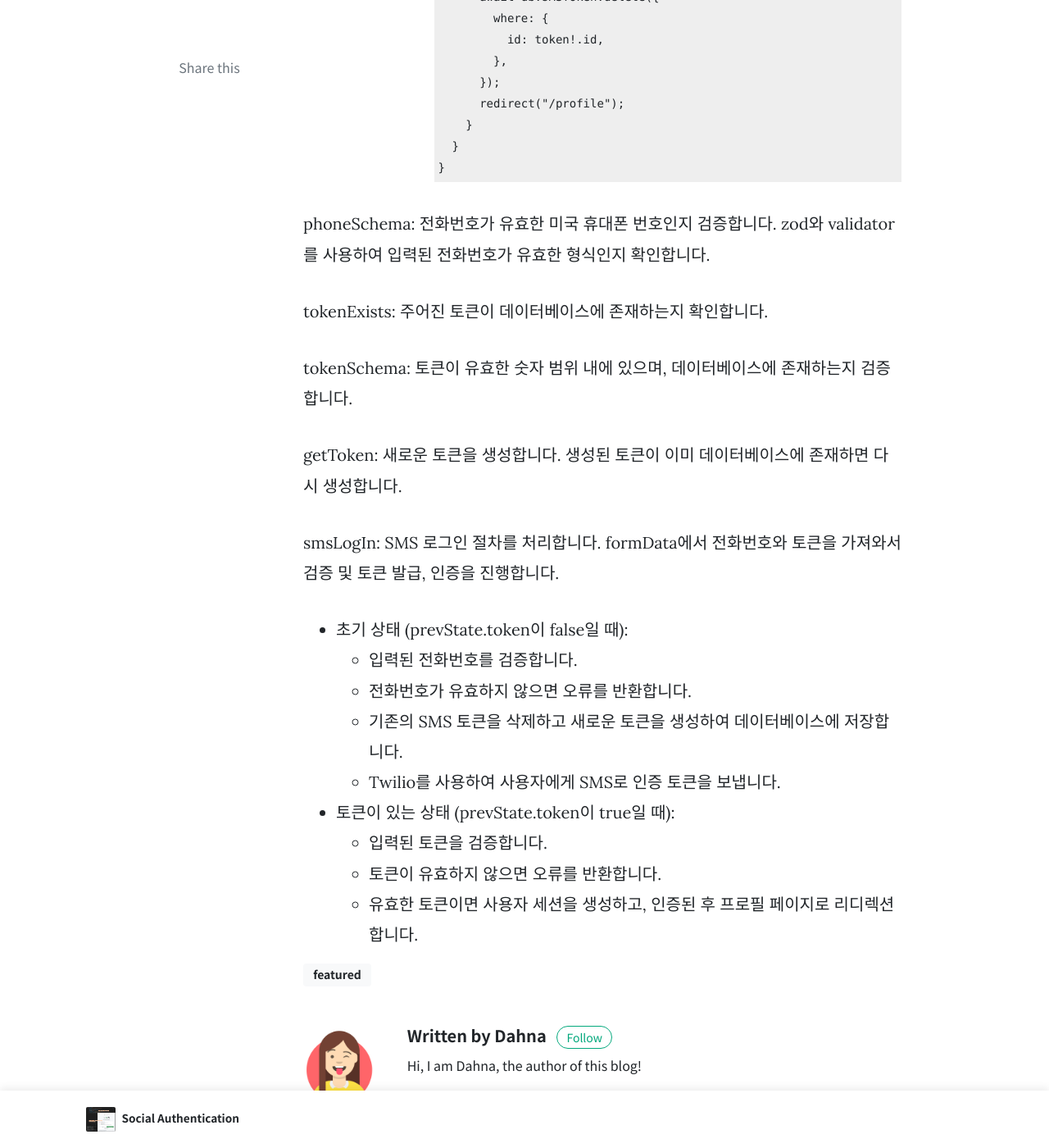
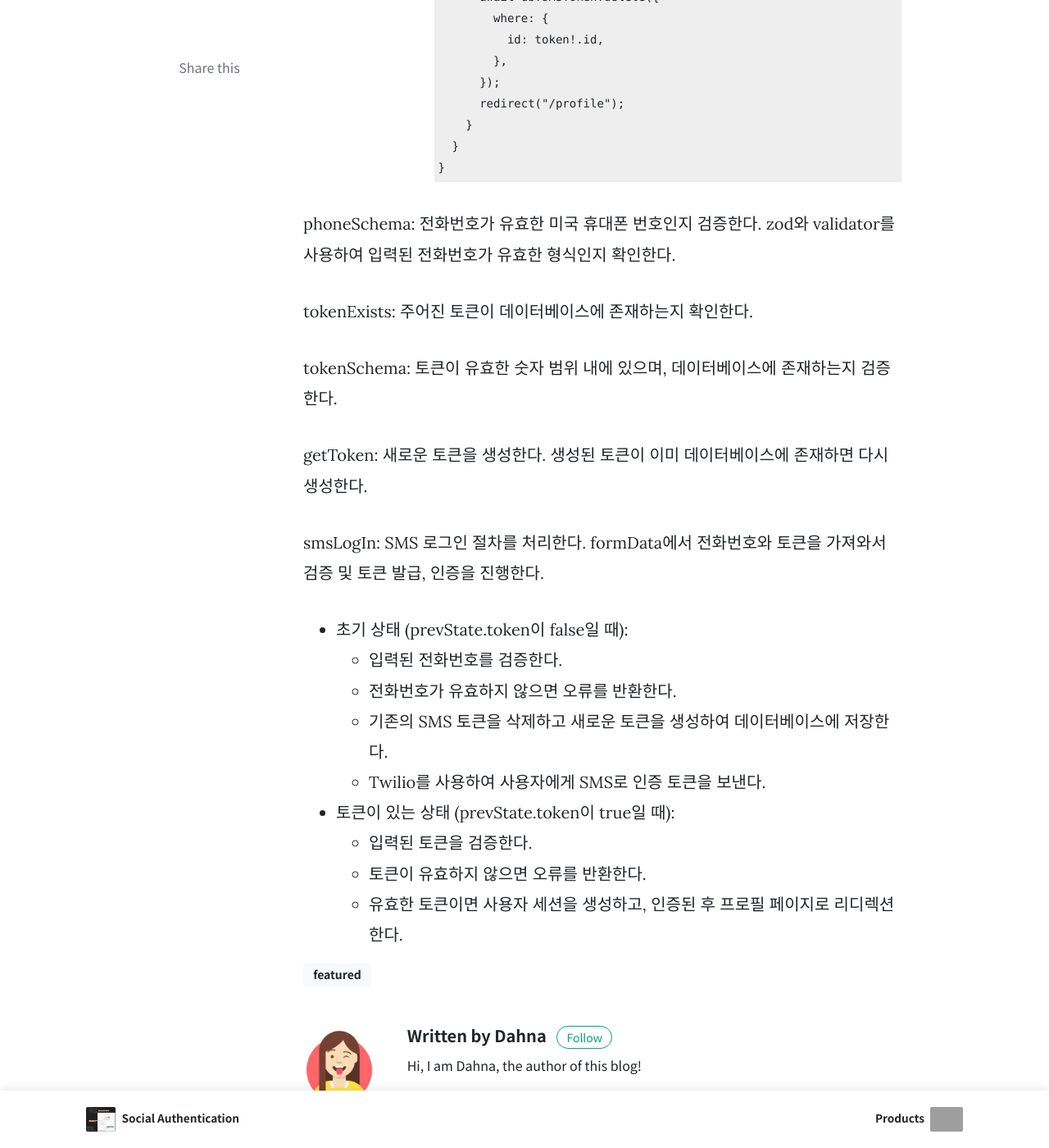
Before and after one commit to DahnaKim/NextGenWebDev, a Jekyll site: the page built from _posts/2024-07-02-SocialAuthentication.md, in a window 1280 px wide and 1400 px high, scrolled down 3913 px. Shown: the whole window at 82% size. Built offline with Jekyll 4.4.1, drawn with Linux system fonts in a browser that asks for light colours; nearby versions of some CDN libraries; comment, search, counter and statistics services are not loaded; grey boxes are pictures that could not be loaded.

Commit message:
0703 new post

````diff
--- a/_posts/2024-07-02-SocialAuthentication.md
+++ b/_posts/2024-07-02-SocialAuthentication.md
@@ -148,21 +148,21 @@
 }
 ```
 
-phoneSchema: 전화번호가 유효한 미국 휴대폰 번호인지 검증합니다. zod와 validator를 사용하여 입력된 전화번호가 유효한 형식인지 확인합니다.
+phoneSchema: 전화번호가 유효한 미국 휴대폰 번호인지 검증한다. zod와 validator를 사용하여 입력된 전화번호가 유효한 형식인지 확인한다.
 
-tokenExists: 주어진 토큰이 데이터베이스에 존재하는지 확인합니다.
+tokenExists: 주어진 토큰이 데이터베이스에 존재하는지 확인한다.
 
-tokenSchema: 토큰이 유효한 숫자 범위 내에 있으며, 데이터베이스에 존재하는지 검증합니다.
+tokenSchema: 토큰이 유효한 숫자 범위 내에 있으며, 데이터베이스에 존재하는지 검증한다.
 
-getToken: 새로운 토큰을 생성합니다. 생성된 토큰이 이미 데이터베이스에 존재하면 다시 생성합니다.
+getToken: 새로운 토큰을 생성한다. 생성된 토큰이 이미 데이터베이스에 존재하면 다시 생성한다.
 
-smsLogIn: SMS 로그인 절차를 처리합니다. formData에서 전화번호와 토큰을 가져와서 검증 및 토큰 발급, 인증을 진행합니다.
+smsLogIn: SMS 로그인 절차를 처리한다. formData에서 전화번호와 토큰을 가져와서 검증 및 토큰 발급, 인증을 진행한다.
 * 초기 상태 (prevState.token이 false일 때):
-    * 입력된 전화번호를 검증합니다.
-    * 전화번호가 유효하지 않으면 오류를 반환합니다.
-    * 기존의 SMS 토큰을 삭제하고 새로운 토큰을 생성하여 데이터베이스에 저장합니다.
-    * Twilio를 사용하여 사용자에게 SMS로 인증 토큰을 보냅니다.
+    * 입력된 전화번호를 검증한다.
+    * 전화번호가 유효하지 않으면 오류를 반환한다.
+    * 기존의 SMS 토큰을 삭제하고 새로운 토큰을 생성하여 데이터베이스에 저장한다.
+    * Twilio를 사용하여 사용자에게 SMS로 인증 토큰을 보낸다.
 * 토큰이 있는 상태 (prevState.token이 true일 때):
-    * 입력된 토큰을 검증합니다.
-    * 토큰이 유효하지 않으면 오류를 반환합니다.
-    * 유효한 토큰이면 사용자 세션을 생성하고, 인증된 후 프로필 페이지로 리디렉션합니다.
+    * 입력된 토큰을 검증한다.
+    * 토큰이 유효하지 않으면 오류를 반환한다.
+    * 유효한 토큰이면 사용자 세션을 생성하고, 인증된 후 프로필 페이지로 리디렉션한다.
````
Also changed, not shown: _posts/2024-07-03-products.md (added, +65 -0 lines), assets/img/20240703_02.png (added), 1 other file.
